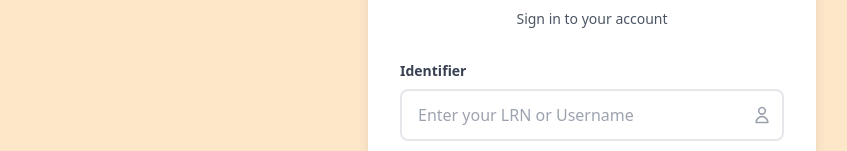
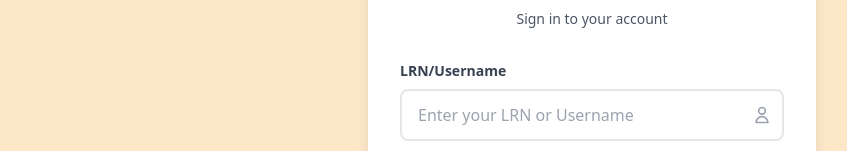
Before and after one commit to Destnyl/SCI-FOOD-HIGH, a Nuxt app: page /login in a window 1280 px wide. Shown: the part 220-371 px from the top of the page, without its empty margins (48-895 px from the left). Built offline with nearby package versions, Linux system fonts and the light colour scheme; no server answers.

Commit message:
fix: Update label for identifier input to LRN/Username for clarity

```diff
--- a/pages/login.vue
+++ b/pages/login.vue
@@ -119,7 +119,7 @@ async function login() {
     </div>
     <div class="mb-4">
       <label class="block text-sm font-semibold text-gray-700 mb-2"
-        >Identifier</label
+        >LRN/Username</label
       >
       <div class="relative">
         <input
```
